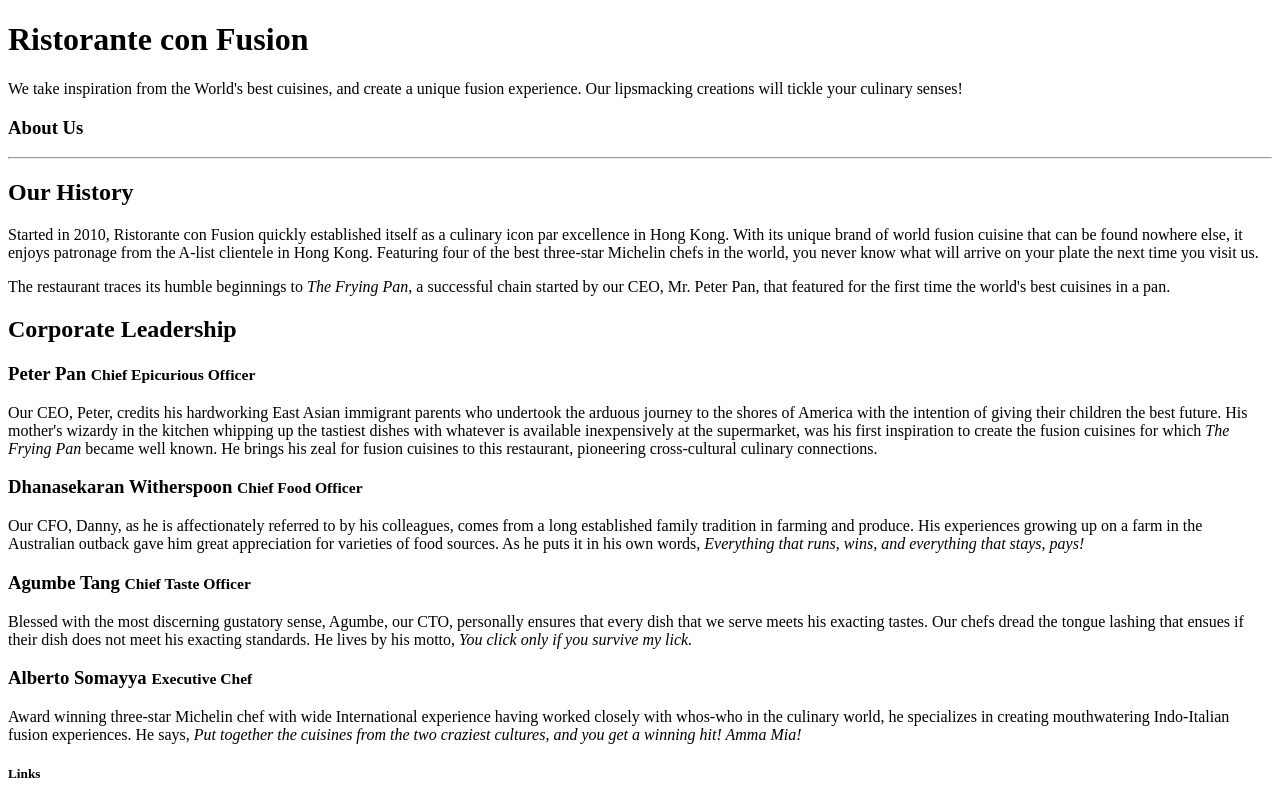
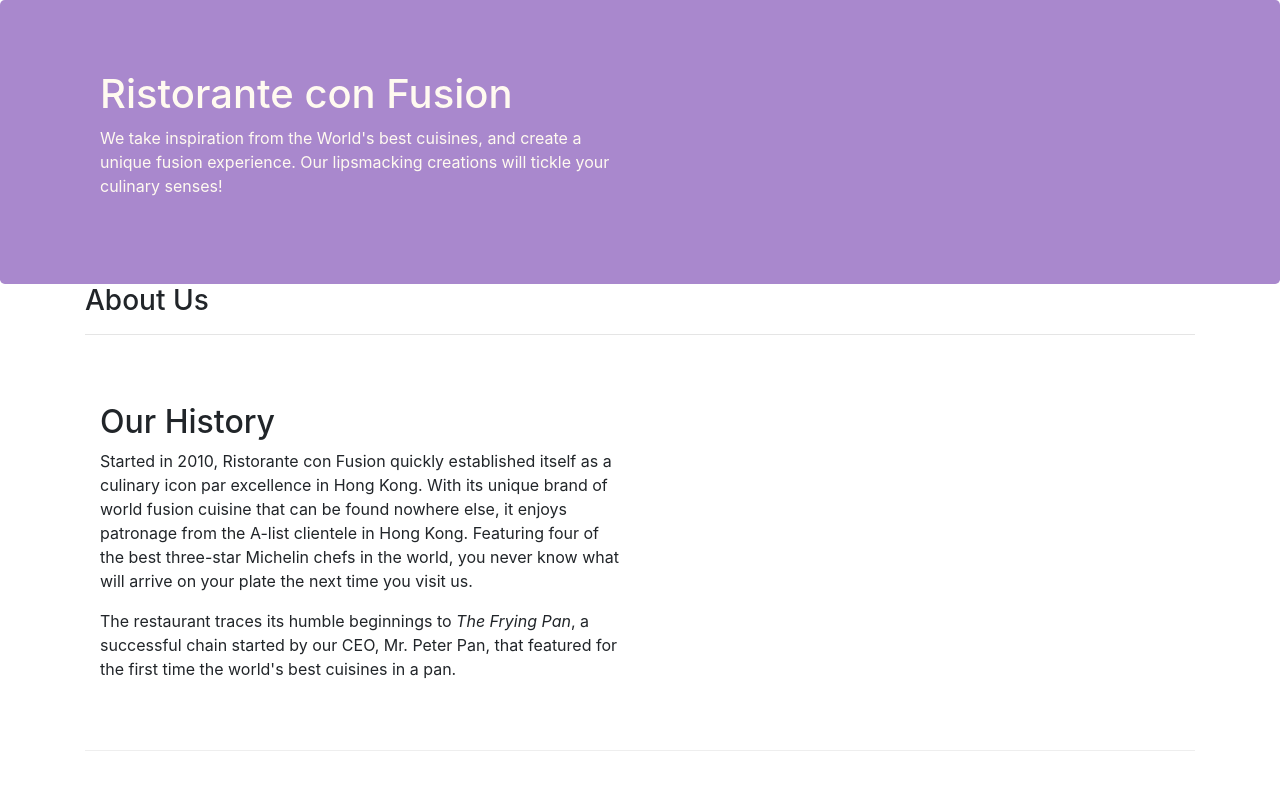
Before and after one commit to Smilesli/Bootstrap4, a website: page aboutus.html in a window 1280 px wide. Shown: the top 798 px of the page. Drawn offline with nearby package versions, Linux system fonts and the light colour scheme.

Commit message:
Assignment1:task1-3 completed

```diff
--- a/aboutus.html
+++ b/aboutus.html
@@ -2,6 +2,14 @@
 <html lang="en">
 
 <head>
+        <!-- Required meta tags always come first -->
+        <meta charset="utf-8">
+        <meta name="viewport" content="width=device-width, initial-scale=1, shrink-to-fit=no">
+        <meta http-equiv="x-ua-compatible" content="ie=edge">
+
+        <!-- Bootstrap CSS -->
+        <link rel="stylesheet" href="node_modules/bootstrap/dist/css/bootstrap.min.css">
+        <link rel="stylesheet" href="css/styles.css">
 
     <title>Ristorante Con Fusion: About Us</title>
 
@@ -22,36 +30,36 @@
         </div>
     </header>
 
-    <div>
-        <div>
-            <div>
+    <div class="container">
+        <div class="row">
+            <div class="col-12">
                <h3>About Us</h3>
                <hr>
             </div>
         </div>
 
-        <div>
-            <div>
+        <div class="row row-content align-items-center">
+            <div class="col-12 col-sm-6">
                 <h2>Our History</h2>
                 <p>Started in 2010, Ristorante con Fusion quickly established itself as a culinary icon par excellence in Hong Kong. With its unique brand of world fusion cuisine that can be found nowhere else, it enjoys patronage from the A-list clientele in Hong Kong.  Featuring four of the best three-star Michelin chefs in the world, you never know what will arrive on your plate the next time you visit us.</p>
                 <p>The restaurant traces its humble beginnings to <em>The Frying Pan</em>, a successful chain started by our CEO, Mr. Peter Pan, that featured for the first time the world's best cuisines in a pan.</p>
             </div>
-            <div>
+            <div class="col-12 col-sm">
             </div>
         </div>
 
 
-        <div>
-            <div>
+        <div class="row row-content align-items-center">
+            <div  class="col-12">
                 <h2>Corporate Leadership</h2>
                 <h3>Peter Pan <small>Chief Epicurious Officer</small></h3>
-                <p>Our CEO, Peter, credits his hardworking East Asian immigrant parents who undertook the arduous journey to the shores of America with the intention of giving their children the best future. His mother's wizardy in the kitchen whipping up the tastiest dishes with whatever is available inexpensively at the supermarket, was his first inspiration to create the fusion cuisines for which <em>The Frying Pan</em> became well known. He brings his zeal for fusion cuisines to this restaurant, pioneering cross-cultural culinary connections.</p>
+                <p class="d-none d-sm-block">Our CEO, Peter, credits his hardworking East Asian immigrant parents who undertook the arduous journey to the shores of America with the intention of giving their children the best future. His mother's wizardy in the kitchen whipping up the tastiest dishes with whatever is available inexpensively at the supermarket, was his first inspiration to create the fusion cuisines for which <em>The Frying Pan</em> became well known. He brings his zeal for fusion cuisines to this restaurant, pioneering cross-cultural culinary connections.</p>
                 <h3>Dhanasekaran Witherspoon <small>Chief Food Officer</small></h3>
-                <p>Our CFO, Danny, as he is affectionately referred to by his colleagues, comes from a long established family tradition in farming and produce. His experiences growing up on a farm in the Australian outback gave him great appreciation for varieties of food sources. As he puts it in his own words, <em>Everything that runs, wins, and everything that stays, pays!</em></p>
+                <p class="d-none d-sm-block">Our CFO, Danny, as he is affectionately referred to by his colleagues, comes from a long established family tradition in farming and produce. His experiences growing up on a farm in the Australian outback gave him great appreciation for varieties of food sources. As he puts it in his own words, <em>Everything that runs, wins, and everything that stays, pays!</em></p>
                 <h3>Agumbe Tang <small>Chief Taste Officer</small></h3>
-                <p>Blessed with the most discerning gustatory sense, Agumbe, our CTO, personally ensures that every dish that we serve meets his exacting tastes. Our chefs dread the tongue lashing that ensues if their dish does not meet his exacting standards. He lives by his motto, <em>You click only if you survive my lick.</em></p>
+                <p class="d-none d-sm-block">Blessed with the most discerning gustatory sense, Agumbe, our CTO, personally ensures that every dish that we serve meets his exacting tastes. Our chefs dread the tongue lashing that ensues if their dish does not meet his exacting standards. He lives by his motto, <em>You click only if you survive my lick.</em></p>
                 <h3>Alberto Somayya <small>Executive Chef</small></h3>
-                <p>Award winning three-star Michelin chef with wide International experience having worked closely with whos-who in the culinary world, he specializes in creating mouthwatering Indo-Italian fusion experiences. He says, <em>Put together the cuisines from the two craziest cultures, and you get a winning hit! Amma Mia!</em></p>
+                <p class="d-none d-sm-block">Award winning three-star Michelin chef with wide International experience having worked closely with whos-who in the culinary world, he specializes in creating mouthwatering Indo-Italian fusion experiences. He says, <em>Put together the cuisines from the two craziest cultures, and you get a winning hit! Amma Mia!</em></p>
             </div>
        </div>
 
```
